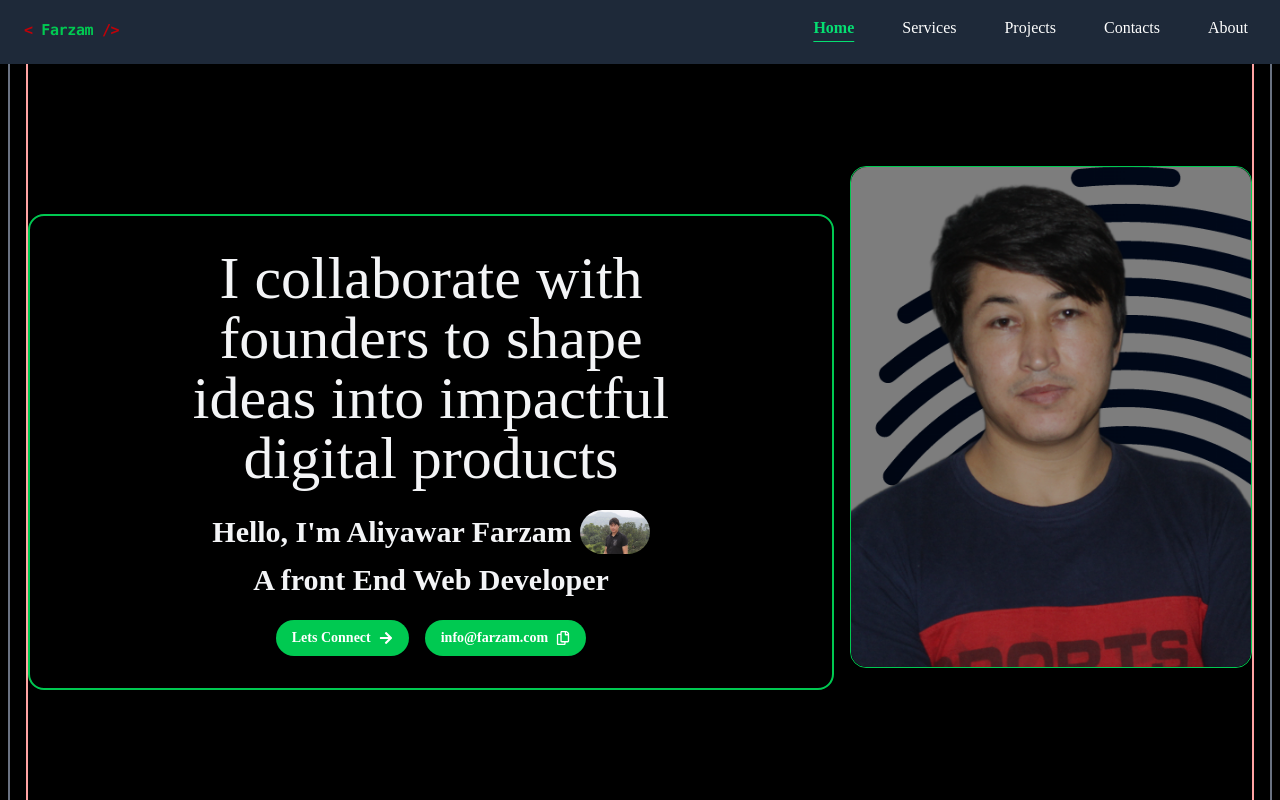
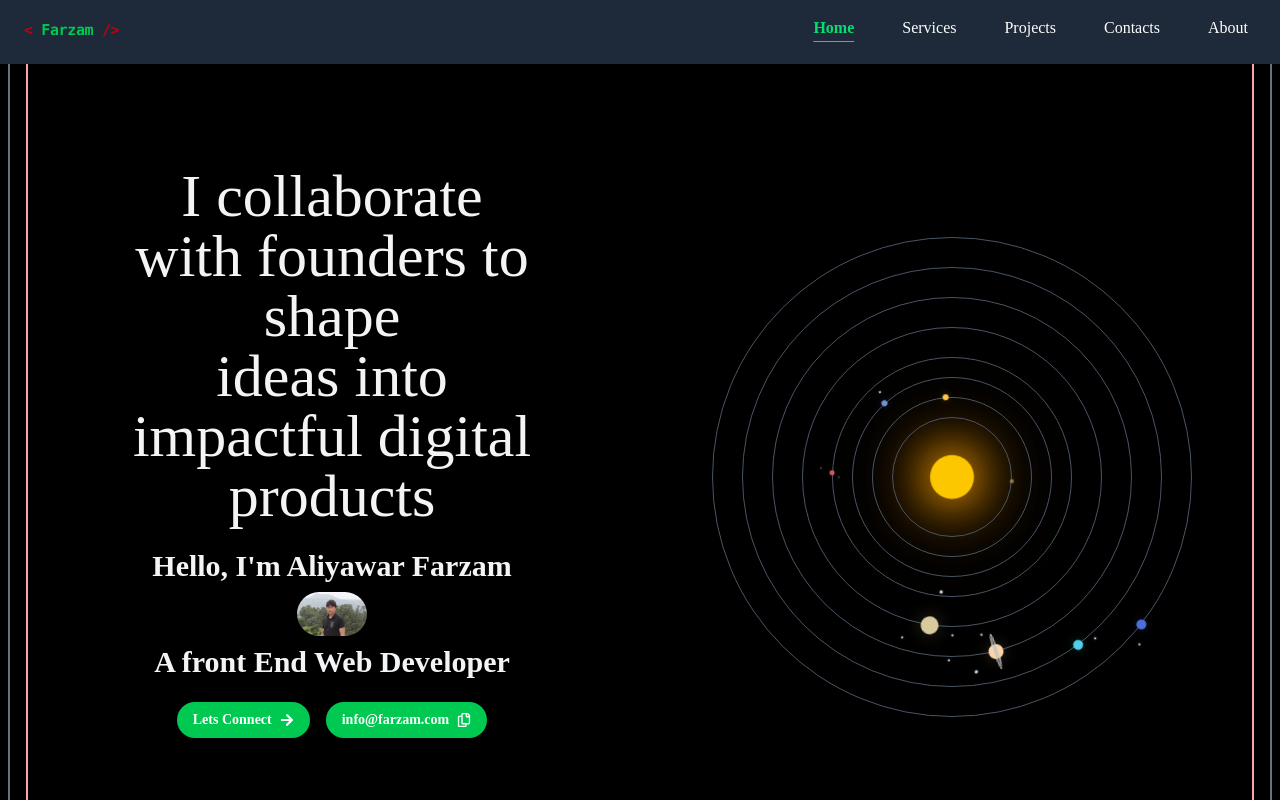
Before and after one commit to farzam313/PortFolio, a React (Vite) app: page / in a window 1280 px wide. Shown: the top 800 px of the page. Built offline with nearby package versions, Linux system fonts and the light colour scheme; a web font is replaced by a local one.

Commit message:
Solar System Added

```diff
--- /dev/null
+++ b/src/components/Solar.tsx
@@ -0,0 +1,218 @@
+import React from 'react';
+
+const SolarSystem = () => {
+  const planets = [
+    { name: 'Mercury', size: 4, distance: 60, speed: 4.8, color: '#8C7853', moons: [] },
+    { name: 'Venus', size: 6, distance: 80, speed: 3.5, color: '#FFC649', moons: [] },
+    { name: 'Earth', size: 6, distance: 100, speed: 3.0, color: '#6B93D6', moons: [{ name: 'Moon', size: 2, distance: 12, speed: 8 }] },
+    { name: 'Mars', size: 5, distance: 120, speed: 2.4, color: '#CD5C5C', moons: [{ name: 'Phobos', size: 1, distance: 8, speed: 12 }, { name: 'Deimos', size: 1, distance: 12, speed: 8 }] },
+    { name: 'Jupiter', size: 18, distance: 150, speed: 1.3, color: '#D8CA9D', moons: [{ name: 'Io', size: 2, distance: 25, speed: 6 }, { name: 'Europa', size: 2, distance: 30, speed: 5 }, { name: 'Ganymede', size: 2.5, distance: 35, speed: 4 }, { name: 'Callisto', size: 2, distance: 40, speed: 3 }] },
+    { name: 'Saturn', size: 15, distance: 180, speed: 1.0, color: '#FAD5A5', moons: [{ name: 'Titan', size: 2.5, distance: 28, speed: 5 }, { name: 'Enceladus', size: 1.5, distance: 22, speed: 7 }] },
+    { name: 'Uranus', size: 10, distance: 210, speed: 0.7, color: '#4FD0E7', moons: [{ name: 'Titania', size: 1.5, distance: 18, speed: 6 }] },
+    { name: 'Neptune', size: 10, distance: 240, speed: 0.5, color: '#4B70DD', moons: [{ name: 'Triton', size: 2, distance: 20, speed: 5 }] }
+  ];
+
+  return (
+    <div className="w-full h-[85vh] bg-black overflow-hidden relative flex items-center justify-center">
+      {/* Stars background */}
+      {/* <div className="absolute inset-0">
+        {[...Array(200)].map((_, i) => (
+          <div
+            key={i}
+            className="absolute bg-white rounded-full opacity-60"
+            style={{
+              width: Math.random() * 2 + 'px',
+              height: Math.random() * 2 + 'px',
+              left: Math.random() * 100 + '%',
+              top: Math.random() * 100 + '%',
+              animation: `twinkle ${Math.random() * 3 + 2}s infinite alternate`
+            }}
+          />
+        ))}
+      </div> */}
+
+      {/* Solar system container */}
+      <div className="relative mt-[120px] mr[30px]" style={{ width: '600px', height: '400px'  }}>
+        {/* Sun */}
+        <div
+          className="absolute bg-yellow-400 rounded-full shadow-lg"
+          style={{
+            width: '40px',
+            height: '40px',
+            left: '50%',
+            top: '50%',
+            transform: 'translate(-50%, -50%)',
+            boxShadow: '0 0 40px #FFA500, 0 0 60px #FFA500, 0 0 80px #FF8C00',
+            animation: 'pulse 2s infinite alternate'
+          }}
+        />
+
+        {/* Orbital paths */}
+        {planets.map((planet) => (
+          <div
+            key={`orbit-${planet.name}`}
+            className="absolute border border-gray-600 border-opacity-30 rounded-full"
+            style={{
+              width: planet.distance * 2 + 'px',
+              height: planet.distance * 2 + 'px',
+              left: '50%',
+              top: '50%',
+              transform: 'translate(-50%, -50%)'
+            }}
+          />
+        ))}
+
+        {/* Planets */}
+        {planets.map((planet) => (
+          <div
+            key={planet.name}
+            className="absolute"
+            style={{
+              width: planet.distance * 2 + 'px',
+              height: planet.distance * 2 + 'px',
+              left: '50%',
+              top: '50%',
+              transform: 'translate(-50%, -50%)',
+              animation: `orbit-${planet.name} ${30 / planet.speed}s infinite linear`
+            }}
+          >
+            <div
+              className="absolute rounded-full shadow-md"
+              style={{
+                width: planet.size + 'px',
+                height: planet.size + 'px',
+                backgroundColor: planet.color,
+                left: '100%',
+                top: '50%',
+                transform: 'translate(-50%, -50%)',
+                boxShadow: `0 0 ${planet.size}px ${planet.color}40`
+              }}
+              title={planet.name}
+            />
+
+            {/* Planet's moons */}
+            {planet.moons.map((moon) => (
+              <div
+                key={`${planet.name}-${moon.name}`}
+                className="absolute"
+                style={{
+                  width: moon.distance * 2 + 'px',
+                  height: moon.distance * 2 + 'px',
+                  left: '100%',
+                  top: '50%',
+                  transform: 'translate(-50%, -50%)',
+                  animation: `moon-orbit-${planet.name}-${moon.name} ${10 / moon.speed}s infinite linear`
+                }}
+              >
+                <div
+                  className="absolute rounded-full bg-gray-300 shadow-sm"
+                  style={{
+                    width: moon.size + 'px',
+                    height: moon.size + 'px',
+                    left: '100%',
+                    top: '50%',
+                    transform: 'translate(-50%, -50%)',
+                    boxShadow: '0 0 2px rgba(255, 255, 255, 0.5)'
+                  }}
+                  title={moon.name}
+                />
+              </div>
+            ))}
+
+            {/* Saturn's rings */}
+            {planet.name === 'Saturn' && (
+              <>
+                <div
+                  className="absolute"
+                  style={{
+                    width: planet.size + 16 + 'px',
+                    height: (planet.size + 16) * 0.25 + 'px',
+                    left: '100%',
+                    top: '50%',
+                    transform: 'translate(-50%, -50%) scaleX(1.2) scaleY(0.6) rotate(-8deg)',
+                    borderRadius: '50%',
+                    border: '1px solid rgba(220, 220, 220, 0.9)',
+                    background: 'linear-gradient(to bottom, rgba(220, 220, 220, 0.3), rgba(180, 180, 180, 0.2), rgba(220, 220, 220, 0.3))'
+                  }}
+                />
+                <div
+                  className="absolute"
+                  style={{
+                    width: planet.size + 12 + 'px',
+                    height: (planet.size + 12) * 0.22 + 'px',
+                    left: '100%',
+                    top: '50%',
+                    transform: 'translate(-50%, -50%) scaleX(1.2) scaleY(0.6) rotate(-8deg)',
+                    borderRadius: '50%',
+                    border: '1px solid rgba(200, 200, 200, 0.7)',
+                    background: 'linear-gradient(to bottom, rgba(200, 200, 200, 0.2), rgba(160, 160, 160, 0.15), rgba(200, 200, 200, 0.2))'
+                  }}
+                />
+                <div
+                  className="absolute"
+                  style={{
+                    width: planet.size + 8 + 'px',
+                    height: (planet.size + 8) * 0.2 + 'px',
+                    left: '100%',
+                    top: '50%',
+                    transform: 'translate(-50%, -50%) scaleX(1.2) scaleY(0.6) rotate(-8deg)',
+                    borderRadius: '50%',
+                    border: '1px solid rgba(180, 180, 180, 0.5)',
+                    background: 'linear-gradient(to bottom, rgba(180, 180, 180, 0.15), rgba(140, 140, 140, 0.1), rgba(180, 180, 180, 0.15))'
+                  }}
+                />
+              </>
+            )}
+          </div>
+        ))}
+      </div>
+
+      {/* Planet labels */}
+      {/* <div className="absolute top-4 left-4 text-white">
+        <h1 className="text-2xl font-bold mb-4">Solar System</h1>
+        <div className="space-y-1 text-sm">
+          {planets.map((planet) => (
+            <div key={planet.name} className="flex items-center space-x-2">
+              <div
+                className="w-3 h-3 rounded-full"
+                style={{ backgroundColor: planet.color }}
+              />
+              <span>{planet.name}</span>
+            </div>
+          ))}
+        </div>
+      </div> */}
+
+      {/* CSS Animations */}
+      <style > {`
+        @keyframes pulse {
+          0% { transform: translate(-50%, -50%) scale(1); }
+          100% { transform: translate(-50%, -50%) scale(1.1); }
+        }
+
+        @keyframes twinkle {
+          0% { opacity: 0.3; }
+          100% { opacity: 1; }
+        }
+
+        ${planets.map(planet => `
+          @keyframes orbit-${planet.name} {
+            from { transform: translate(-50%, -50%) rotate(0deg); }
+            to { transform: translate(-50%, -50%) rotate(360deg); }
+          }
+        `).join('\n')}
+
+        ${planets.map(planet =>
+          planet.moons.map(moon => `
+            @keyframes moon-orbit-${planet.name}-${moon.name} {
+              from { transform: translate(-50%, -50%) rotate(0deg); }
+              to { transform: translate(-50%, -50%) rotate(360deg); }
+            }
+          `).join('\n')
+        ).join('\n')}
+      `}</style>
+    </div>
+  );
+};
+
+export default SolarSystem;
--- a/src/layout/Sections/Hero.jsx
+++ b/src/layout/Sections/Hero.jsx
@@ -2,6 +2,7 @@ import Button from "../../components/Button";
 import { useState } from "react";
 import { FaRegCopy, FaArrowRight } from "react-icons/fa";
 import { BiCheckDouble } from "react-icons/bi";
+import SolarSystem from "../../components/Solar";
 
 const Hero = () => {
   const [copied, setCopied] = useState(false);
@@ -17,7 +18,7 @@ const Hero = () => {
   };
 
   const Bio = () => (
-    <div className=" flex flex-col justify-center items-center text-sm font-semibold py-8 border-2 border-green-500 rounded-2xl mt-[100px] md:px-16 lg:px-20 xl:px-24 2xl:px-28">
+    <div className=" flex flex-col justify-center items-center text-sm font-semibold py-8 rounded-2xl mt-[100px] md:px-16 lg:px-20 xl:px-24 2xl:px-28">
       <div>
         <h2 className=" text-2xl md:text-5xl lg:text-6xl font-light text-gray-100 mb-4">
           <span>
@@ -57,13 +58,8 @@ const Hero = () => {
       <div className="relative max-w-full overflow-hidden mx-auto flex-1">
         <Bio />
       </div>
-      <div className="flex justify-center items-center rounded-2xl border-green-500 border-1 my-5  gap-2 lg:mt-[50px]">
-        <img
-          src="farzoo.png"
-          alt="hero"
-          className=" h-[300px]  rounded-2xl lg:w-[full]  lg:h-[800px] xl:h-[500px] 2xl:h-[600px] object-cover"
-          width={400}
-        />
+      <div className="flex justify-center items-center rounded-2xl my-5 max-h-[20%] gap-2 lg:mt-[50px]">
+        <SolarSystem />
       </div>
     </div>
   );
```
